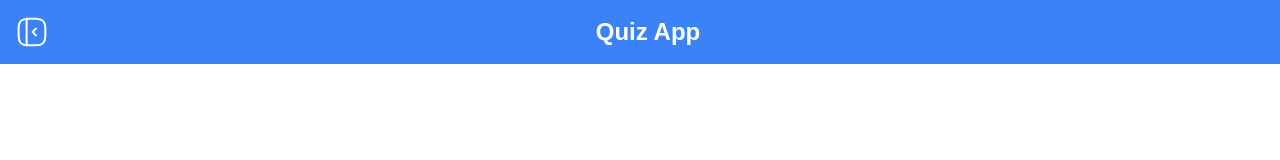
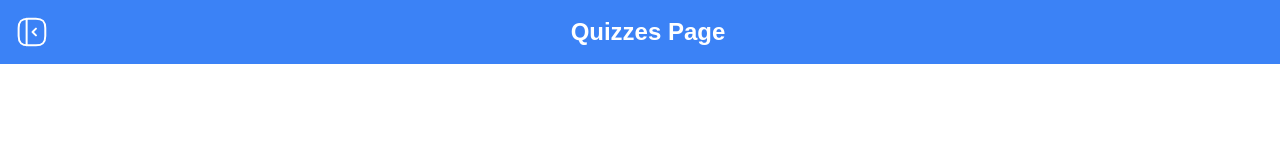
Before and after one commit to andrii-shpontak/react-quiz, a React (Create React App) app: page /quizzes in a window 1280 px wide. Shown: the top 160 px of the page. Built offline with nearby package versions, Linux system fonts and the light colour scheme.

Commit message:
configure simple routing

```diff
--- a/package.json
+++ b/package.json
@@ -14,6 +14,7 @@
     "postcss": "^8.4.38",
     "react": "^18.3.1",
     "react-dom": "^18.3.1",
+    "react-router-dom": "^6.23.1",
     "react-scripts": "5.0.1",
     "tailwindcss": "^3.4.3",
     "typescript": "^4.9.5",
--- a/src/App.tsx
+++ b/src/App.tsx
@@ -1,11 +1,18 @@
-import Header from './components/Header';
+import { CreateQuiz, Home, Quizzes } from './pages';
+import { Navigate, Route, BrowserRouter as Router, Routes } from 'react-router-dom';
+
 import React from 'react';
 
 const App: React.FC = () => {
   return (
-    <div className='flex'>
-      <Header />
-    </div>
+    <Router>
+      <Routes>
+        <Route path='/' element={<Home />} />
+        <Route path='/quizzes' element={<Quizzes />} />
+        <Route path='/create-quiz' element={<CreateQuiz />} />
+        <Route path='*' element={<Navigate to='/' />} />
+      </Routes>
+    </Router>
   );
 };
 
--- /dev/null
+++ b/src/pages/CreateQuiz/CreateQuiz.tsx
@@ -0,0 +1,12 @@
+import Header from '../../shared/components/Header';
+import React from 'react';
+
+const CreateQuiz: React.FC = () => {
+  return (
+    <div>
+      <Header title='CreateQuiz Page' />
+    </div>
+  );
+};
+
+export default CreateQuiz;
--- /dev/null
+++ b/src/pages/CreateQuiz/index.ts
@@ -0,0 +1 @@
+export { default } from './CreateQuiz';
--- /dev/null
+++ b/src/pages/Home/Home.tsx
@@ -0,0 +1,12 @@
+import Header from '../../shared/components/Header';
+import React from 'react';
+
+const Home: React.FC = () => {
+  return (
+    <div>
+      <Header title='Home page' />
+    </div>
+  );
+};
+
+export default Home;
--- /dev/null
+++ b/src/pages/Home/index.ts
@@ -0,0 +1 @@
+export { default } from './Home';
--- /dev/null
+++ b/src/pages/Quizzes/Quizzes.tsx
@@ -0,0 +1,12 @@
+import Header from '../../shared/components/Header';
+import React from 'react';
+
+const Quizzes: React.FC = () => {
+  return (
+    <div>
+      <Header title='Quizzes Page' />
+    </div>
+  );
+};
+
+export default Quizzes;
--- /dev/null
+++ b/src/pages/Quizzes/index.ts
@@ -0,0 +1 @@
+export { default } from './Quizzes';
--- /dev/null
+++ b/src/pages/index.ts
@@ -0,0 +1,3 @@
+export { default as Home } from './Home';
+export { default as Quizzes } from './Quizzes';
+export { default as CreateQuiz } from './CreateQuiz';
--- a/src/components/Header.tsx
+++ b/src/shared/components/Header.tsx
@@ -1,9 +1,9 @@
 import React, { useCallback, useState } from 'react';
 
 import Sidebar from './Sidebar';
-import { ReactComponent as SidebarICon } from '../assets/icons/sidebarIcon.svg';
+import { ReactComponent as SidebarICon } from '../../assets/icons/sidebarIcon.svg';
 
-const Header: React.FC = () => {
+const Header = ({ title }: { title: string }) => {
   const [isOpen, setOpen] = useState<boolean>(false);
 
   const handleOpenToggle = useCallback(() => {
@@ -15,7 +15,7 @@ const Header: React.FC = () => {
       <div className='flex items-center w-16 ml-4 cursor-pointer' onClick={handleOpenToggle}>
         <SidebarICon className='h-8 w-8' />
       </div>
-      <h1 className='flex-grow text-white text-2xl font-bold text-center mr-16'>Quiz App</h1>
+      <h1 className='flex-grow text-white text-2xl font-bold text-center mr-16'>{title}</h1>
       {isOpen && <Sidebar onClose={handleOpenToggle} />}
     </header>
   );
--- a/src/components/Sidebar.tsx
+++ b/src/shared/components/Sidebar.tsx
@@ -1,4 +1,6 @@
-import { ReactComponent as CloseIcon } from '../assets/icons/closeIcon.svg';
+import { ReactComponent as CloseIcon } from '../../assets/icons/closeIcon.svg';
+import { Link } from 'react-router-dom';
+import React from 'react';
 
 const Sidebar = ({ onClose }: { onClose: () => void }) => {
   return (
@@ -11,19 +13,19 @@ const Sidebar = ({ onClose }: { onClose: () => void }) => {
           <h2 className='text-xl font-bold mb-4'>Menu</h2>
           <ul>
             <li className='mb-2'>
-              <a href='#' className='block hover:text-blue-500'>
+              <Link to='/' className='block hover:text-blue-500'>
                 Home
-              </a>
+              </Link>
             </li>
             <li className='mb-2'>
-              <a href='#' className='block hover:text-blue-500'>
+              <Link to='/quizzes' className='block hover:text-blue-500'>
                 Quizzes
-              </a>
+              </Link>
             </li>
             <li className='mb-2'>
-              <a href='#' className='block hover:text-blue-500'>
+              <Link to='/create-quiz' className='block hover:text-blue-500'>
                 Create Quiz
-              </a>
+              </Link>
             </li>
           </ul>
         </div>
```
Also changed, not shown: 1 other file (tests, documents, lock files or other folders).
